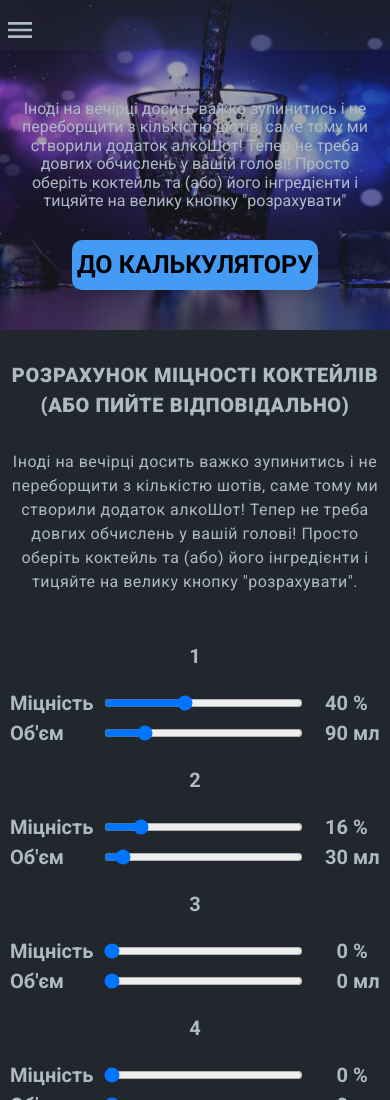
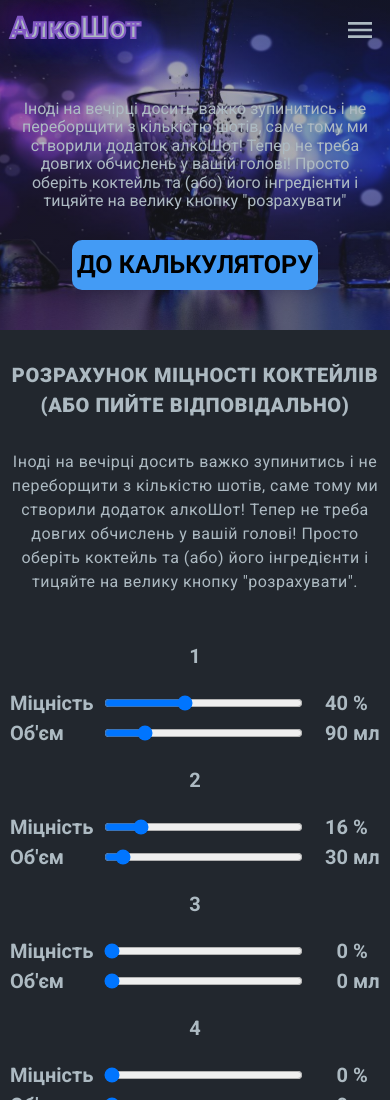
Before and after one commit to stas-yushkov/coctail-strength, a plain HTML site: page index.html in a window 390 px wide. Shown: the top 1100 px of the page. Drawn offline with nearby package versions, Linux system fonts and the light colour scheme.

Commit message:
add logo and fixed mobile-menu button

```diff
--- a/index.css
+++ b/index.css
@@ -101,10 +101,21 @@ body {
 
 @media screen and (max-width: 1023px) {
   .header-container {
-    justify-content: flex-end;
-    height: 50px;
+  display: flex;
+  justify-content: flex-start;
+  height: 45px;
+  background-color: transparent;
+  align-content: flex-start;
+  align-items: flex-end;
+  }
+}
 
-  }
+.logo {
+  font-size: 30px;
+  font-weight: 700;
+  color: var(--current-color);
+  text-shadow: 10px 10px 30px rgb(10, 30, 182), -10px -10px 30px rgb(126, 6, 200);
+  -webkit-text-stroke: 2px rgb(131, 89, 197);
 }
 
 .navigation-list {
@@ -170,12 +181,12 @@ body {
 }
 
 .menu-button__container {
-  display: block;
+  /* display: block;
 
   padding-top: 10px;
   padding-bottom: 10px;
 
-  position: absolute;
+  position: absolute; */
 }
 
 @media screen and (min-width: 768px) {
@@ -191,6 +202,9 @@ body {
   padding: 0;
   background-color: transparent;
   transition: fill var(--time) var(--function-cubic);
+  position: absolute;
+  right: 10px;
+  top: 10px;
 }
 
 @media (min-width: 768px) {
--- a/index.html
+++ b/index.html
@@ -27,7 +27,10 @@
     </noscript>
 
     <header class="header">
+
       <div class="header-container">
+
+        <p class="logo">АлкоШот</p>
 
         <nav class="navigation">
           <ul class="navigation-list">
```
